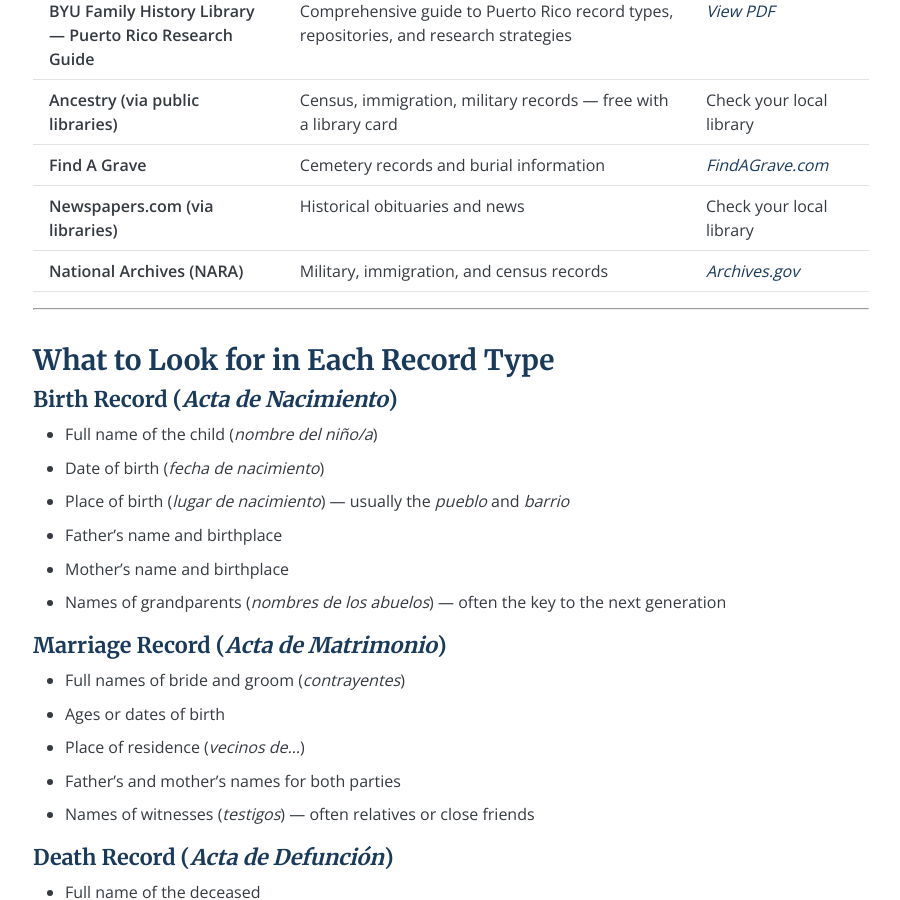
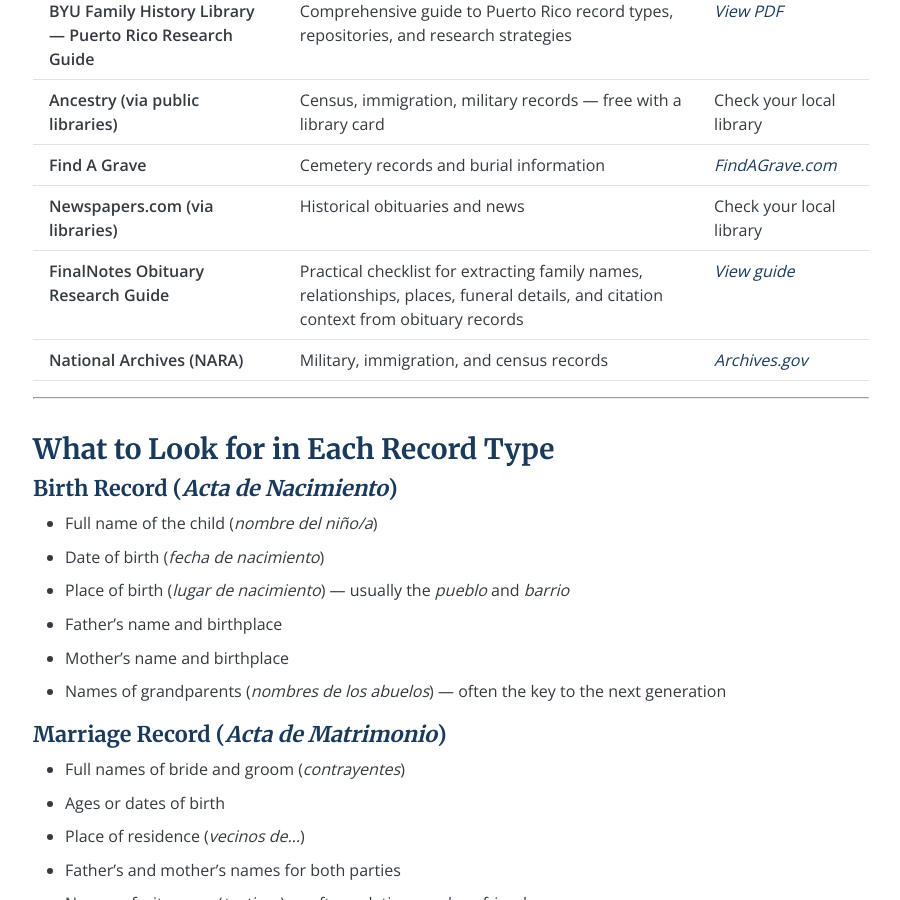
Before and after one commit to SylviaVargas/puertoricangenealogygroup, a Jekyll site: the page built from _research-guides/getting-started/module-3.md, in a window 1280 px wide and 900 px high, scrolled down 3276 px. Shown: the whole window, without its empty margins (189-1089 px from the left). Built offline with Jekyll 4.4.1, drawn with Linux system fonts in a browser that asks for light colours.

Commit message:
Add obituary research guide resource

```diff
--- a/_research-guides/getting-started/module-3.md
+++ b/_research-guides/getting-started/module-3.md
@@ -118,6 +118,7 @@
 | Ancestry (via public libraries) | Census, immigration, military records — free with a library card | Check your local library |
 | Find A Grave | Cemetery records and burial information | <a href="https://www.findagrave.com" target="_blank" rel="noopener noreferrer"><em>FindAGrave.com</em></a> |
 | Newspapers.com (via libraries) | Historical obituaries and news | Check your local library |
+| FinalNotes Obituary Research Guide | Practical checklist for extracting family names, relationships, places, funeral details, and citation context from obituary records | <a href="https://www.finalnotes.page/obituary-research-guide/" target="_blank" rel="noopener noreferrer"><em>View guide</em></a> |
 | National Archives (NARA) | Military, immigration, and census records | <a href="https://www.archives.gov" target="_blank" rel="noopener noreferrer"><em>Archives.gov</em></a> |
 
 ---
```
